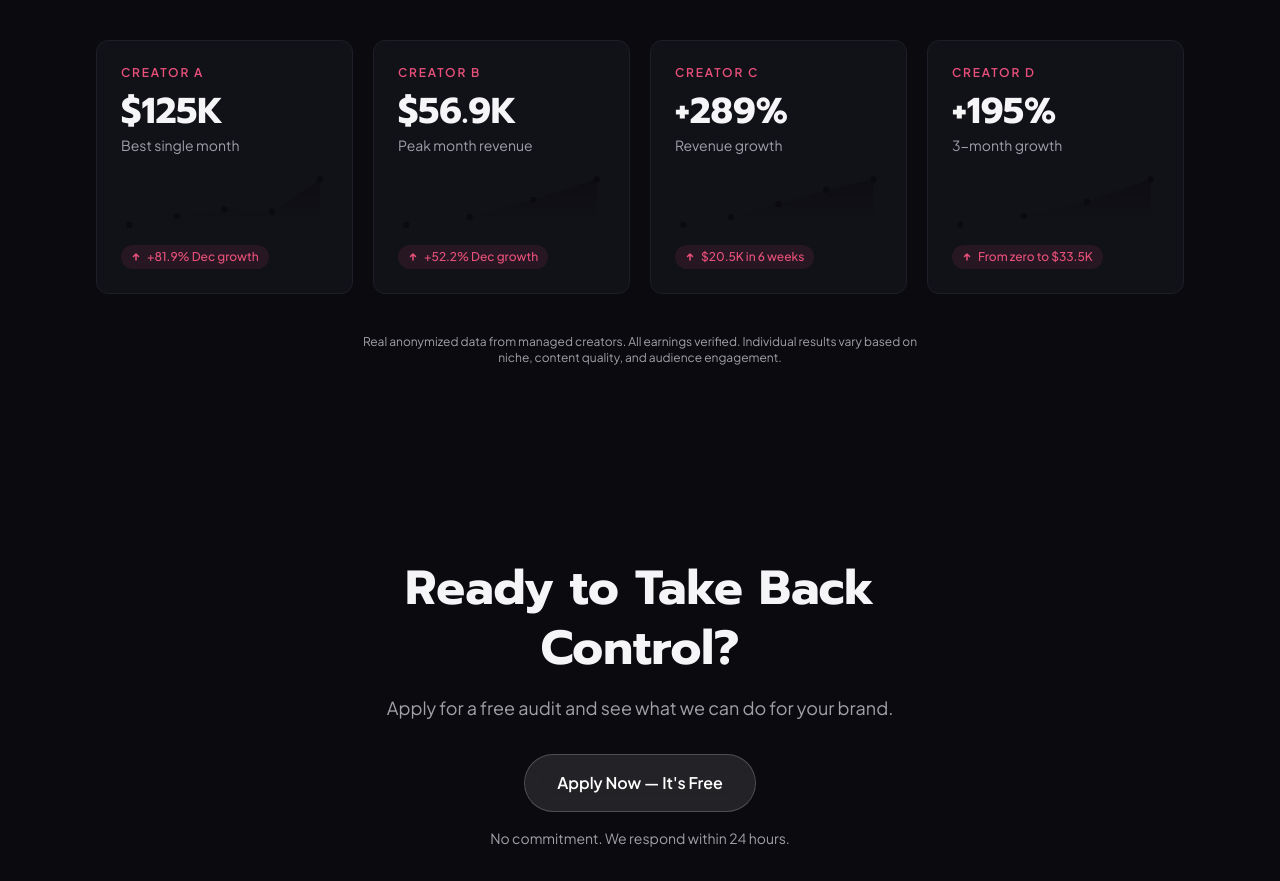
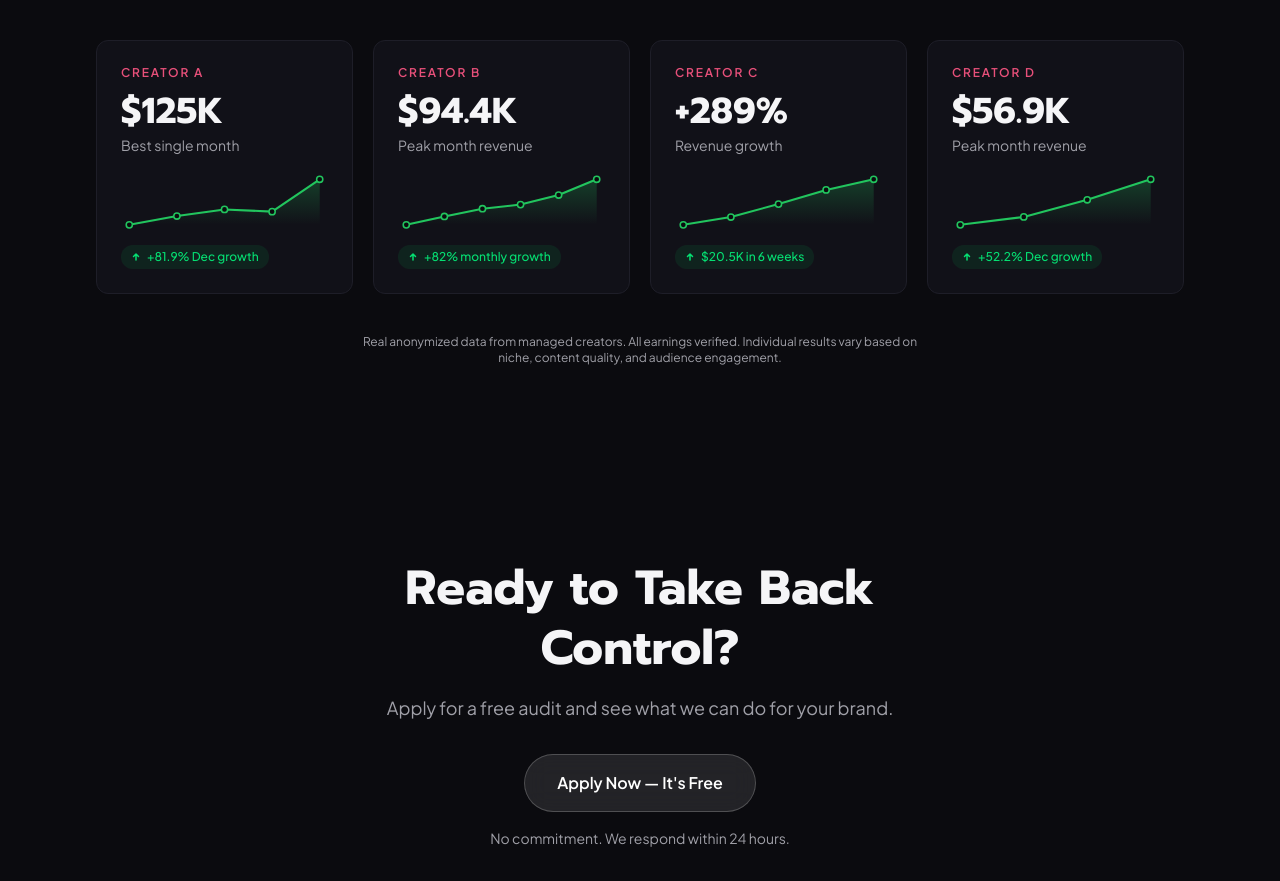
Before and after one commit to wtchoutofficial/SFManagement, a Next.js app: page / in a window 1280 px wide. Shown: the part 5880-6761 px from the top of the page. Built offline with nearby package versions, Linux system fonts and the light colour scheme.

Commit message:
Replace old Creator D with new B ($94K), green graphs everywhere
Co-Authored-By: Claude Opus 4.6 <noreply@anthropic.com>

```diff
--- a/components/sections/Testimonials.tsx
+++ b/components/sections/Testimonials.tsx
@@ -65,8 +65,8 @@ function Sparkline({ data, id }: SparklineProps) {
     >
       <defs>
         <linearGradient id={`spark-fill-${id}`} x1="0" y1="0" x2="0" y2="1">
-          <stop offset="0%" stopColor="var(--color-accent)" stopOpacity="0.25" />
-          <stop offset="100%" stopColor="var(--color-accent)" stopOpacity="0" />
+          <stop offset="0%" stopColor="#22c55e" stopOpacity="0.25" />
+          <stop offset="100%" stopColor="#22c55e" stopOpacity="0" />
         </linearGradient>
       </defs>
       <polygon
@@ -78,7 +78,7 @@ function Sparkline({ data, id }: SparklineProps) {
       <polyline
         points={polyline}
         fill="none"
-        stroke="var(--color-accent)"
+        stroke="#22c55e"
         strokeWidth="2"
         strokeLinecap="round"
         strokeLinejoin="round"
@@ -95,7 +95,7 @@ function Sparkline({ data, id }: SparklineProps) {
           cy={p.y}
           r="3"
           fill="var(--color-background)"
-          stroke="var(--color-accent)"
+          stroke="#22c55e"
           strokeWidth="1.5"
           opacity={show ? 1 : 0}
           style={{ transition: `opacity 0.3s ease ${dur * 0.6 + i * 0.08}s` }}
@@ -130,11 +130,11 @@ const caseStudies: CaseStudy[] = [
   {
     label: "Creator B",
     headlinePrefix: "$",
-    headlineValue: 56.9,
+    headlineValue: 94.4,
     headlineSuffix: "K",
     subtitle: "Peak month revenue",
-    badge: "+52.2% Dec growth",
-    sparkData: [12, 19.8, 36.7, 56.9],
+    badge: "+82% monthly growth",
+    sparkData: [18, 32, 45, 52, 68, 94.4],
   },
   {
     label: "Creator C",
@@ -147,12 +147,12 @@ const caseStudies: CaseStudy[] = [
   },
   {
     label: "Creator D",
-    headlinePrefix: "+",
-    headlineValue: 195,
-    headlineSuffix: "%",
-    subtitle: "3-month growth",
-    badge: "From zero to $33.5K",
-    sparkData: [2, 8, 18, 33.5],
+    headlinePrefix: "$",
+    headlineValue: 56.9,
+    headlineSuffix: "K",
+    subtitle: "Peak month revenue",
+    badge: "+52.2% Dec growth",
+    sparkData: [12, 19.8, 36.7, 56.9],
   },
 ];
 
@@ -191,7 +191,7 @@ export function Testimonials() {
                 </p>
 
                 <Sparkline data={cs.sparkData} id={cs.label.replace(/\s/g, "")} />
-                <span className="inline-flex items-center gap-1.5 mt-3 px-2.5 py-1 rounded-full bg-accent/10 text-accent text-[10px] md:text-xs font-medium w-fit">
+                <span className="inline-flex items-center gap-1.5 mt-3 px-2.5 py-1 rounded-full bg-green-500/10 text-green-400 text-[10px] md:text-xs font-medium w-fit">
                   <svg width="10" height="10" viewBox="0 0 10 10" fill="none" aria-hidden>
                     <path d="M5 8V2M5 2L2.5 4.5M5 2L7.5 4.5" stroke="currentColor" strokeWidth="1.5" strokeLinecap="round" strokeLinejoin="round" />
                   </svg>
--- a/components/ui/RevenueGraph.tsx
+++ b/components/ui/RevenueGraph.tsx
@@ -81,8 +81,8 @@ export function RevenueGraph({ data, className = "" }: RevenueGraphProps) {
     >
       <defs>
         <linearGradient id="areaGradient" x1="0" y1="0" x2="0" y2="1">
-          <stop offset="0%" stopColor="var(--color-accent)" stopOpacity="0.3" />
-          <stop offset="100%" stopColor="var(--color-accent)" stopOpacity="0" />
+          <stop offset="0%" stopColor="#22c55e" stopOpacity="0.3" />
+          <stop offset="100%" stopColor="#22c55e" stopOpacity="0" />
         </linearGradient>
       </defs>
 
@@ -134,7 +134,7 @@ export function RevenueGraph({ data, className = "" }: RevenueGraphProps) {
       <polyline
         points={polylinePoints}
         fill="none"
-        stroke="var(--color-accent)"
+        stroke="#22c55e"
         strokeWidth="2.5"
         strokeLinecap="round"
         strokeLinejoin="round"
@@ -153,7 +153,7 @@ export function RevenueGraph({ data, className = "" }: RevenueGraphProps) {
           cy={p.y}
           r="4"
           fill="var(--color-background)"
-          stroke="var(--color-accent)"
+          stroke="#22c55e"
           strokeWidth="2"
           opacity={showAnimation ? 1 : 0}
           style={{
```
